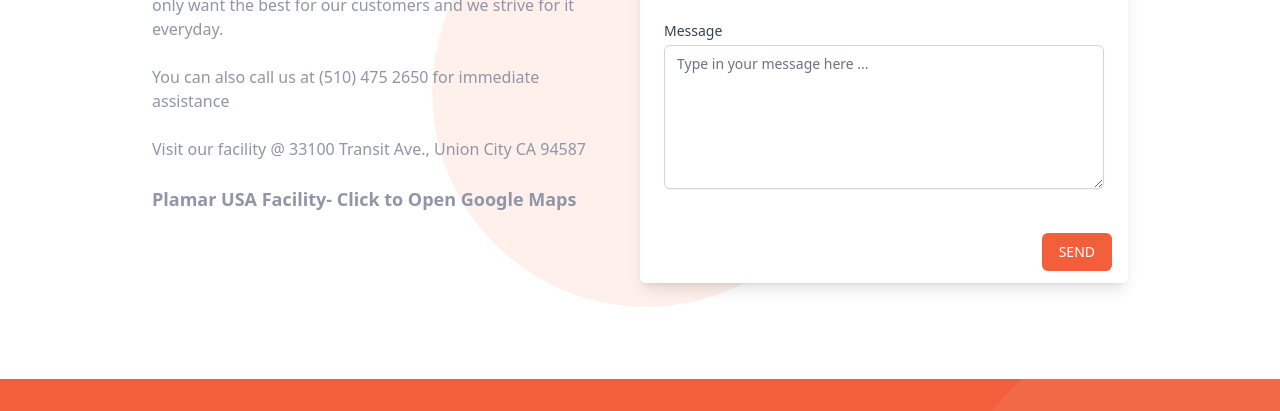
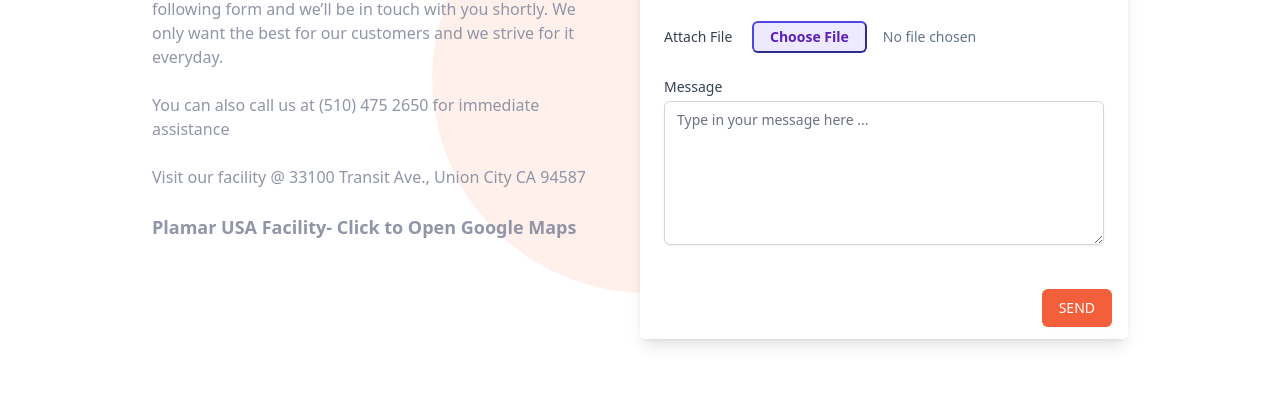
Before and after one commit to aldrintm/landingpage, a website: page contact.html in a window 1280 px wide. Shown: the part 389-800 px from the top of the page. Drawn offline with Linux system fonts and the light colour scheme.

Commit message:
input file returned on contact form

```diff
--- a/contact.html
+++ b/contact.html
@@ -132,11 +132,11 @@
                       <input type="text" name="phone" id="phone" autocomplete="phone" required placeholder="(xxx) xxx xxxx" class="mt-1 focus:ring-indigo-500 focus:border-indigo-500 block w-full shadow-sm sm:text-sm border-gray-300 rounded-md">
                     </div>
 
-                    <!-- <div class="col-span-6 sm:col-span-6 flex flex-row items-center">
+                    <div class="col-span-6 sm:col-span-6 flex flex-row items-center">
                       <label for="attachment" class="md:w-1/4 w-1/3 text-left block text-sm py-1 font-medium text-gray-700">Attach File</label>
                       <input type="file" name="file" id="file" required class="block w-full text-sm text-slate-500
                       file:mr-4 file:py-1 file:px-4 file:focus:ring-indigo-500 file:focus:border-indigo-500 sm:text-sm border-solid file:border-2 file:border-indigo-600 file:bg-violet-100 file:text-violet-800 hover:file:bg-violet-300 file:font-semibold file:rounded-md"></input>
-                    </div> -->
+                    </div>
 
                     <div class="col-span-6 sm:col-span-6">
                       <label for="message" class="block text-sm font-medium text-gray-700">Message</label>
```
